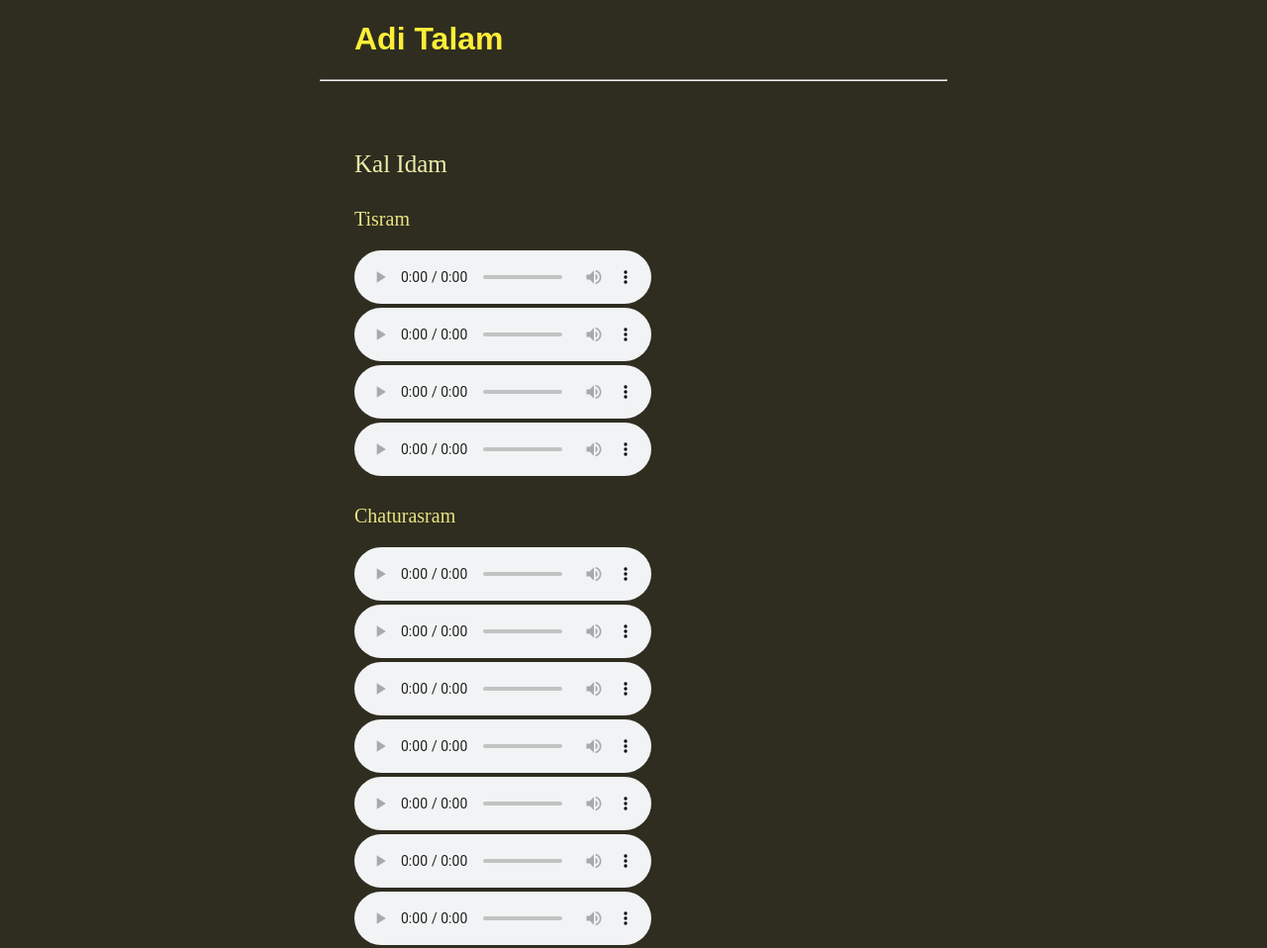
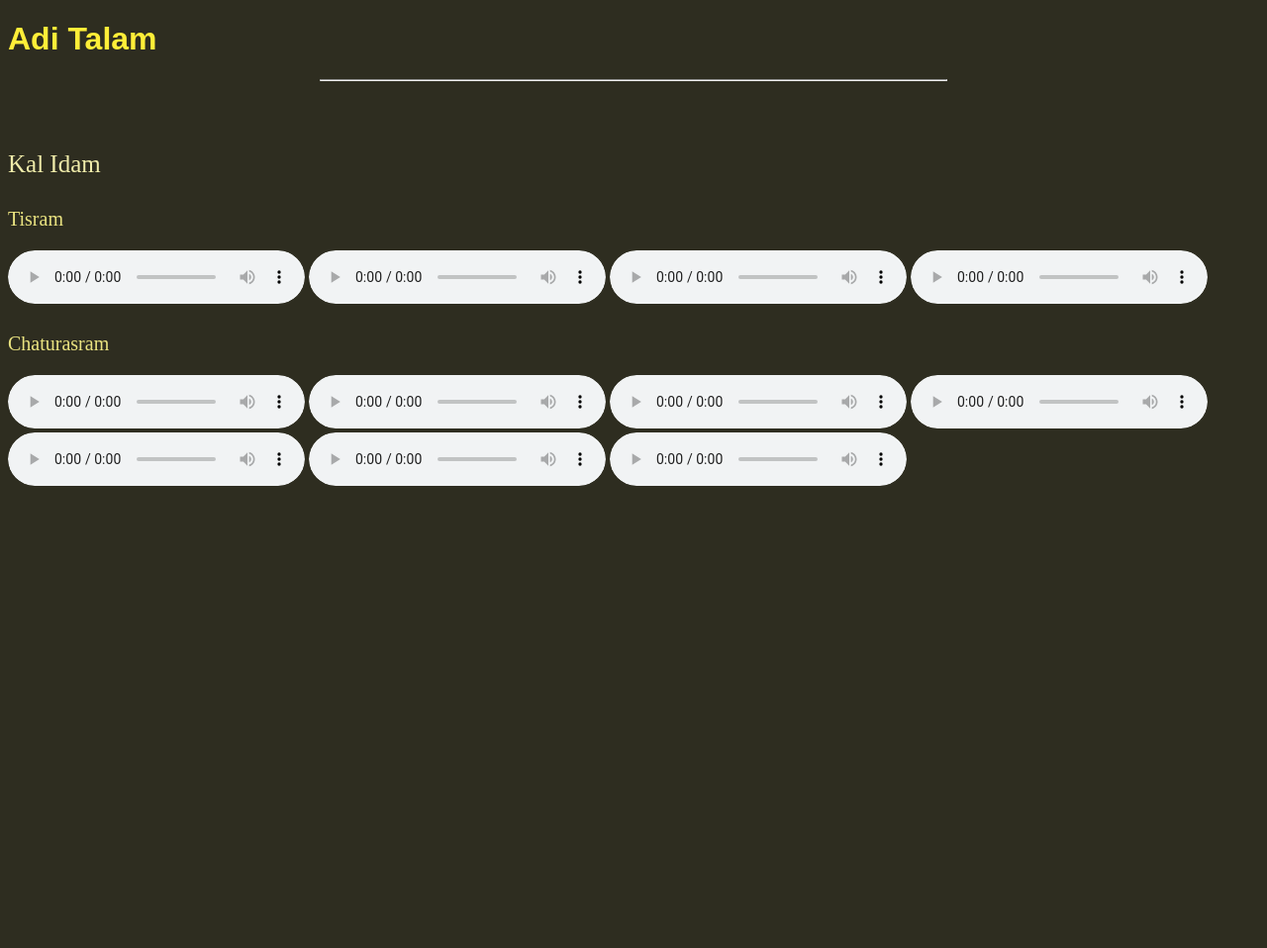
Before and after one commit to m-sreedev/m-sreedev.github.io, a plain HTML site: page adi.html in a window 1280 px wide. Shown: the whole page at 99% size. After the commit the page ends 800 px from the top, so only its background shows below. Drawn offline with Linux system fonts and the light colour scheme.

Commit message:
Update home.css

```diff
--- a/home.css
+++ b/home.css
@@ -5,7 +5,7 @@ body{
 h1{
 	color: #ffee38;
 	font-family: Liberation Sans;
-	padding-left: 350px;
+	padding-left: 25%px;
 }
 
 hr{
@@ -19,7 +19,7 @@ a{
 
 p{
 	padding-top: 45px;
-	padding-left: 350px;
+	padding-left: 25%px;
 	font-size: 20px;
 	color: #f0ecaa;
 	font-size: 25px;
@@ -29,7 +29,7 @@ p{
 
 p.sub{
     padding-top: 5px;
-	padding-left: 350px;
+	padding-left: 25%px;
 	font-size: 10px;
 	color: #ebe481;
 	font-size: 20px;
@@ -37,8 +37,8 @@ p.sub{
 }
 
 audio{
-	padding-left: 350px;
-	padding-right: 100px;
+	padding-left: 25%px;
+	padding-right: 10%px;
 	border-radius: 90px;
 
 }
```
